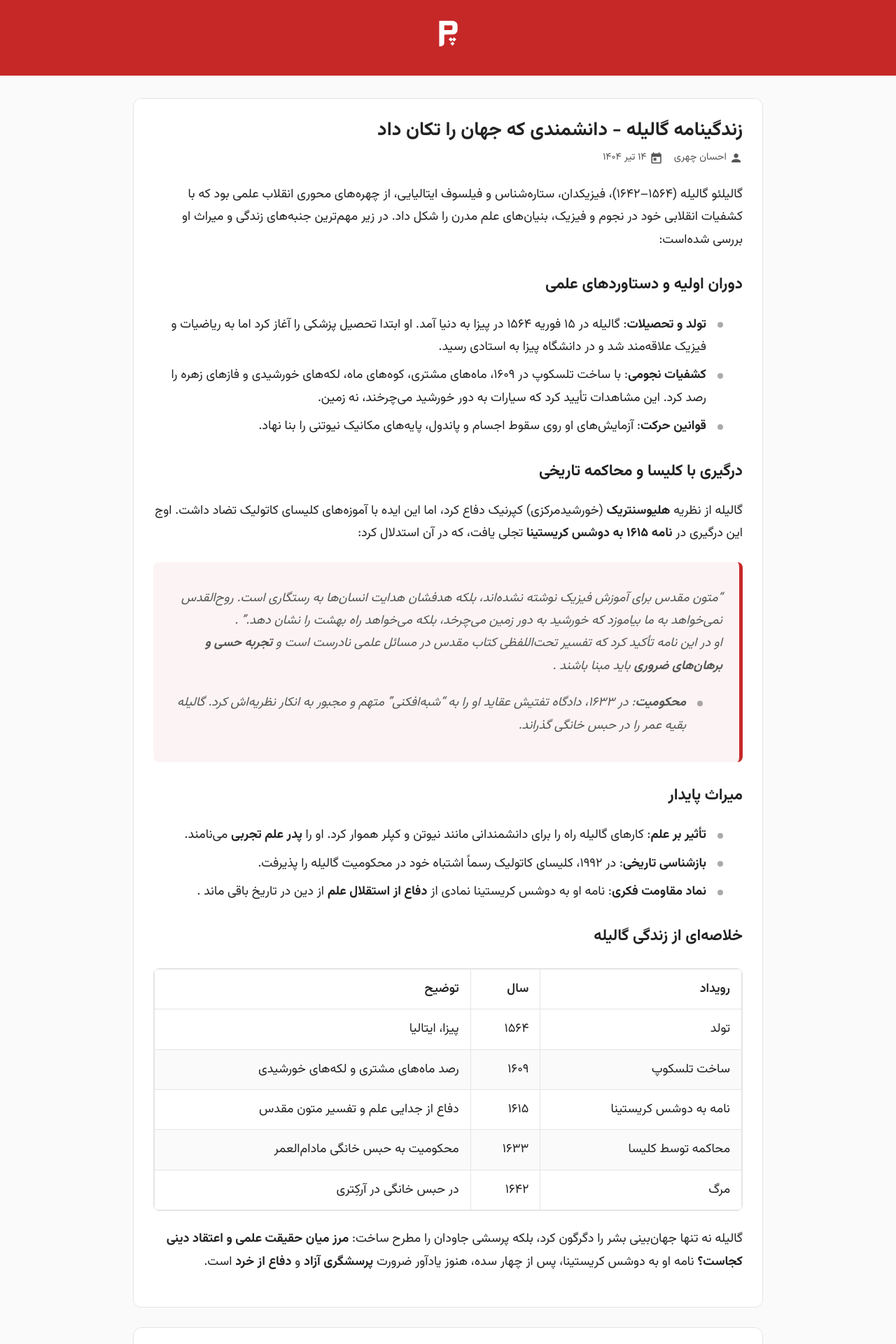
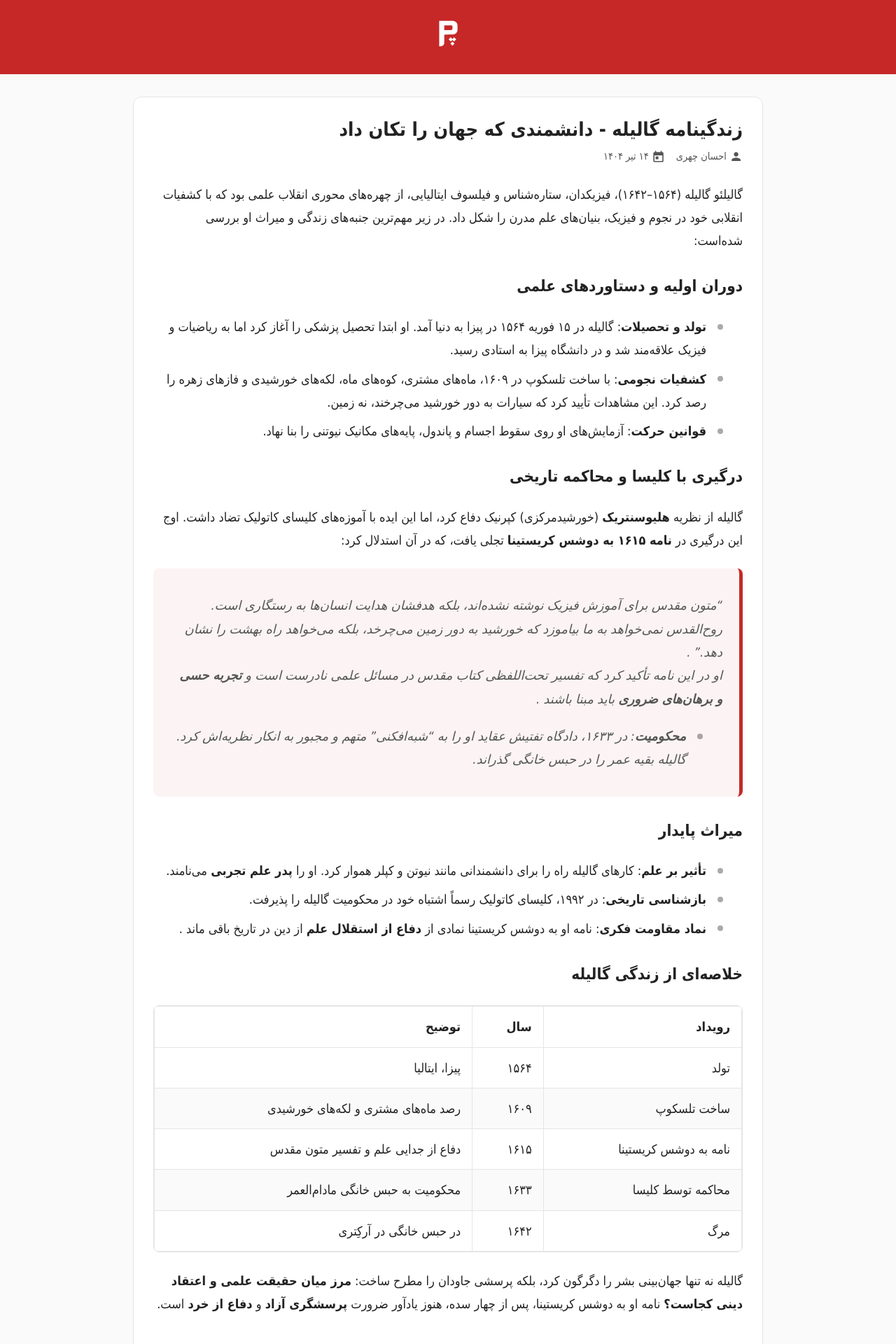
Before and after one commit to darkblog/darkblog.github.io, a Jekyll site: the page built from _posts/2025-7-5-68.md, in a window 1280 px wide. Shown: the top 1920 px of the page at 70% size. Built offline with Jekyll 4.4.1, drawn with Linux system fonts in a browser that asks for light colours.

Commit message:
Update post.html

```diff
--- a/_layouts/post.html
+++ b/_layouts/post.html
@@ -11,14 +11,6 @@
     <meta name="theme-color" content="#c62828">
 
     <style>
-      @font-face {
-        font-family: 'Vazirmatn';
-        src: url('https://www.pasgah.org/blog.woff2') format('woff2');
-        font-weight: 100 900;
-        font-style: normal;
-        font-display: swap;
-      }
-
       :root {
         --bg: #fafafa;
         --text: #222;
@@ -30,11 +22,12 @@
         --lg: 1.75rem;
         --md: 1.25rem;
         --sm: 0.75rem;
-        --line-height-loose: 1.8;
+        --line-height-loose: 1.85;
         --font-size-lg: 1.125rem;
         --font-size-xl: 1.375rem;
         --font-size-2xl: 1.75rem;
         --font-size-3xl: 2.25rem;
+        --system-font: Tahoma, 'Segoe UI', system-ui, -apple-system, sans-serif;
       }
 
       * {
@@ -44,14 +37,16 @@
       }
 
       body {
-        font-family: 'Vazirmatn', sans-serif;
+        font-family: var(--system-font);
         background: var(--bg);
         color: var(--text);
-        line-height: 1.8;
+        line-height: 1.85;
         display: flex;
         flex-direction: column;
         min-height: 100vh;
         overflow-x: hidden;
+        text-rendering: optimizeLegibility;
+        -webkit-font-smoothing: antialiased;
       }
 
       .container {
```
